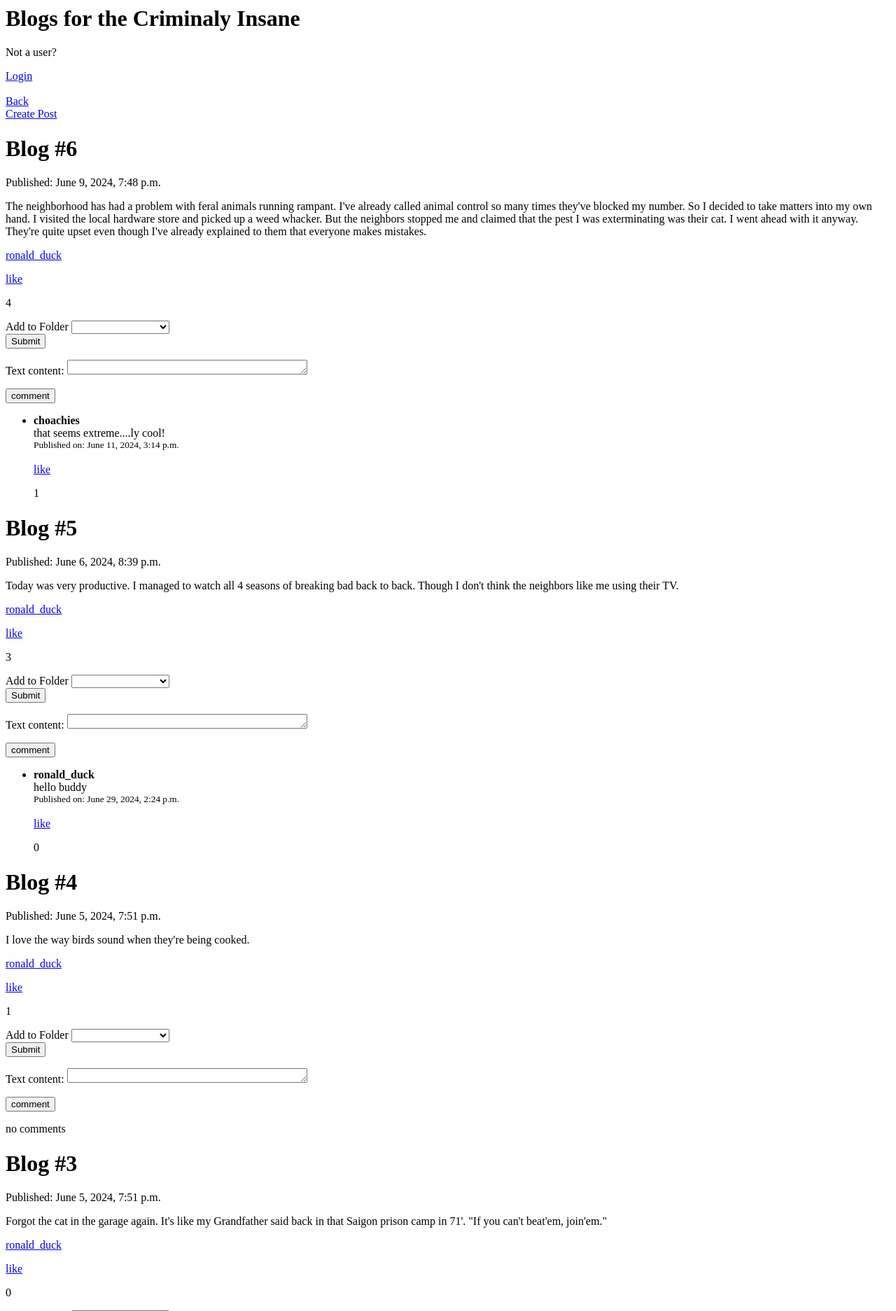
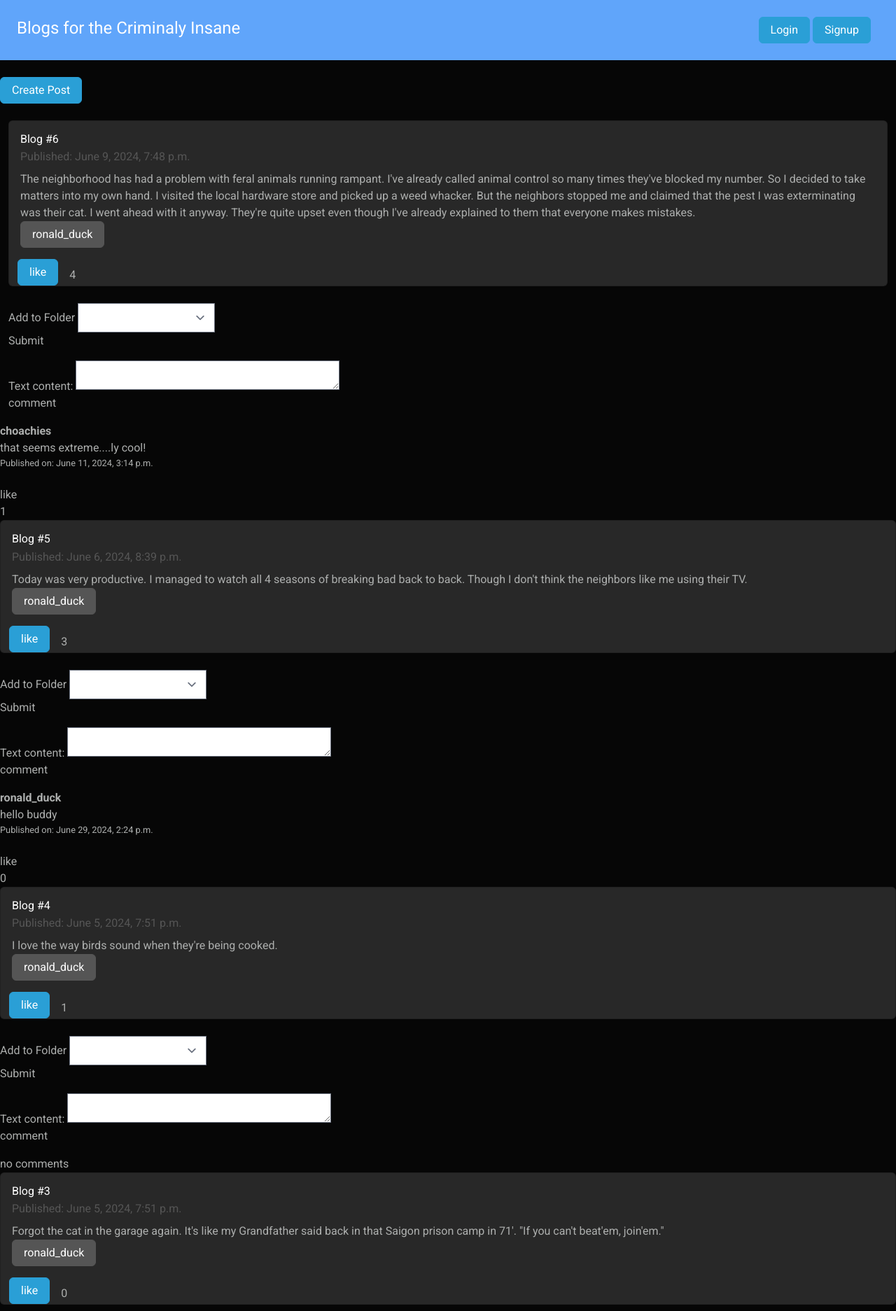
Before and after one commit to atticus-ezis/test_blog, a Django app: page / in a window 1280 px wide. Shown: the top 1873 px of the page at 70% size. Run offline with Django 5.2, Linux system fonts and the light colour scheme; data comes from the database, SQL or seed files in the repository; some libraries are stand-ins or nearby versions.

Commit message:
fixed header bug and added styling to home

```diff
--- a/testing_grounds/templates/testing_grounds/header.html
+++ b/testing_grounds/templates/testing_grounds/header.html
@@ -1,4 +1,5 @@
 {% load crispy_forms_tags %}
+{% load static tailwind_tags %}
 
 <head>
     <meta charset="UTF-8">
@@ -6,33 +7,45 @@
     <link rel="preconnect" href="https://fonts.googleapis.com">
     <link rel="preconnect" href="https://fonts.gstatic.com" crossorigin>
     <link href="https://fonts.googleapis.com/css2?family=Montserrat:ital,wght@0,100..900;1,100..900&display=swap" rel="stylesheet">
+    <link rel="stylesheet" href="https://bootswatch.com/5/cyborg/bootstrap.min.css">
+    {% tailwind_css %}
 </head>
+
 
 <div class="flex w-full p-4 bg-blue-400">
 
     <h1 class='text-center font-montserrat text-2xl text-white'>Blogs for the Criminaly Insane</h1>
     <div class='ml-auto'>
         <div class="text-white">
+
             {% if request.user.is_authenticated %}
 
                 <p>Welcome, {{user.username}}</p>
-                <a class ='btn' href="{%  url 'profile' %}">Profile</a>
-                <a class='btn' href="{% url 'logout' %}">Logout</a>
+                <a class ='btn btn-primary' href="{%  url 'profile' %}">Profile</a>
+                <a class='btn btn-primary' href="{% url 'logout' %}">Logout</a>
 
             {% else %}
+
+                    <div class="container">
                         {% if request.path != "/login/"%}
-                <p class="pb-2">Not a user?</p>
                             <a class='btn btn-primary' href="{% url 'login'%}">Login</a>
                         {% endif %}
+                        <a class='btn btn-primary' href="{% url 'register'%}">Signup</a>
+                    </div>
+
+
+
             {% endif %}
         </div>
     </div>
 
 </div>
 <br>
+{% if request.path != "/"%}
     <div class="pl-5">
         <a href="{% url 'index' %}" class="btn btn-primary">Back</a>
     </div>
+{% endif %}
 
 
 
--- a/testing_grounds/templates/testing_grounds/index.html
+++ b/testing_grounds/templates/testing_grounds/index.html
@@ -1,20 +1,35 @@
 {% extends "testing_grounds/header.html" %}
+{% block content %}
+{% load crispy_forms_tags %}
+{% load static tailwind_tags %}
 
-{% block content %}
-    {% load crispy_forms_tags %}
 
-    <a class = 'btn' href="{% url 'form' %}">Create Post</a>
-    {% for blog in blogs %}
-        <h1>{{blog.title}}</h1> <p>Published: {{blog.pub_date}}</p>
-        <p>{{blog.text_content}}</p>
-        {% if user == blog.user %} <a class='btn' href="{% url 'edit' blog.id 'blog'%}">edit</a> -- <a class='btn' href="{% url 'delete' blog.id 'blog' %}">delete</a>{% endif %}
-        <p><a href="{% url 'view_profile' blog.user.id blog.user.username %}">{{blog.user.username}}</a></p>
-        <!-- likes -->
-        <div class='likes'>
-            <a class='likes-btn' href="{% url 'like' blog.id 'blog' %}">like</a>
-            <br>
-            <p>{{blog.likes}}</p>
-        </div>
+    <a class = 'btn btn-primary' href="{% url 'form' %}">Create Post</a>
+
+    <div class="container mt-4">
+
+        {% for blog in blogs %}
+            <div class="card mb-4">
+
+                <div class="card-body">
+                    <h1 class="card-title">{{blog.title}}</h1>
+                    <p class="card-subtitle text-muted mb-2">Published: {{blog.pub_date}}</p>
+                    <p class="card-text">{{blog.text_content}}</p>
+                    {% if user == blog.user %} <a class='btn btn-primary' href="{% url 'edit' blog.id 'blog'%}">edit</a> -- <a class='btn btn-primary' href="{% url 'delete' blog.id 'blog' %}">delete</a>{% endif %}
+                    <p class="btn btn-secondary"><a href="{% url 'view_profile' blog.user.id blog.user.username %}">{{blog.user.username}}</a></p>
+                </div>
+
+                <!-- likes -->
+
+                <div class='container'>
+                    <div class="d-flex align-items-center">
+                        <a class='btn btn-primary' href="{% url 'like' blog.id 'blog' %}">like</a>
+                        <p class='pl-4 pt-2'>{{blog.likes}}</p>
+                    </div>
+                </div>
+
+            </div>
+
 
         <!-- add to folder -->
 
@@ -43,6 +58,7 @@
             {{registerform|crispy}}
             <button type="submit">comment</button>
         </form>
+    </div>
 
         {% if blog.comments.exists %}
             <ul>
--- a/testing_grounds/templates/testing_grounds/login_register.html
+++ b/testing_grounds/templates/testing_grounds/login_register.html
@@ -2,10 +2,7 @@
 {% block content %}
 {% load crispy_forms_tags %}
 {% load static tailwind_tags %}
-<head>
-    <link rel="stylesheet" href="https://bootswatch.com/5/cyborg/bootstrap.min.css">
-    {% tailwind_css %}
-</head>
+
 
  <!-- login page -->
  <ul class="messages">
--- a/theme/static/css/dist/styles.css
+++ b/theme/static/css/dist/styles.css
@@ -787,6 +787,10 @@ select {
   position: static;
 }
 
+.float-end {
+  float: inline-end;
+}
+
 .mx-auto {
   margin-left: auto;
   margin-right: auto;
@@ -794,6 +798,18 @@ select {
 
 .ml-auto {
   margin-left: auto;
+}
+
+.mt-4 {
+  margin-top: 1rem;
+}
+
+.mb-4 {
+  margin-bottom: 1rem;
+}
+
+.mb-2 {
+  margin-bottom: 0.5rem;
 }
 
 .block {
@@ -864,8 +880,32 @@ select {
   padding-bottom: 0.5rem;
 }
 
+.pb-3 {
+  padding-bottom: 0.75rem;
+}
+
+.pr-4 {
+  padding-right: 1rem;
+}
+
+.pl-4 {
+  padding-left: 1rem;
+}
+
+.pt-2 {
+  padding-top: 0.5rem;
+}
+
+.pl-6 {
+  padding-left: 1.5rem;
+}
+
 .text-center {
   text-align: center;
+}
+
+.text-end {
+  text-align: end;
 }
 
 .align-middle {
```
Lines whose indentation alone changed are shown as unchanged.
